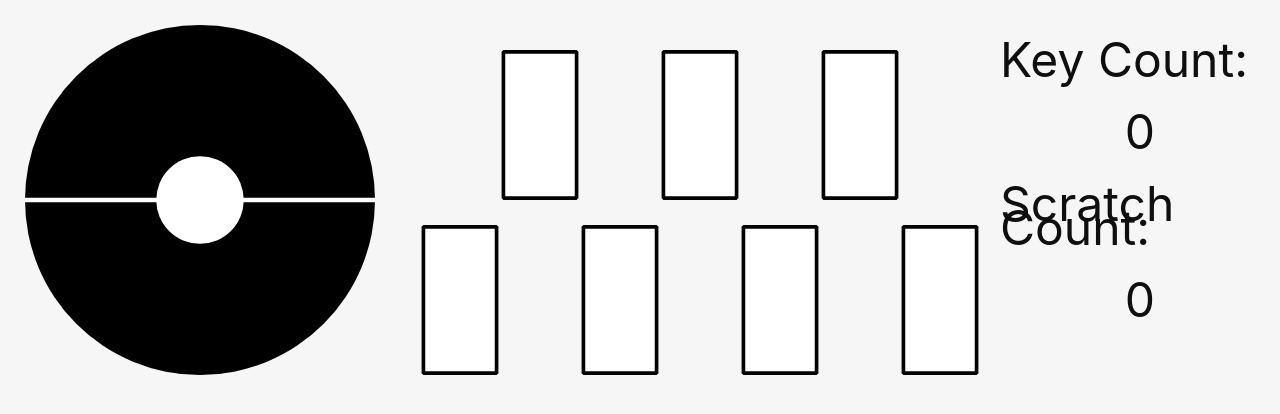
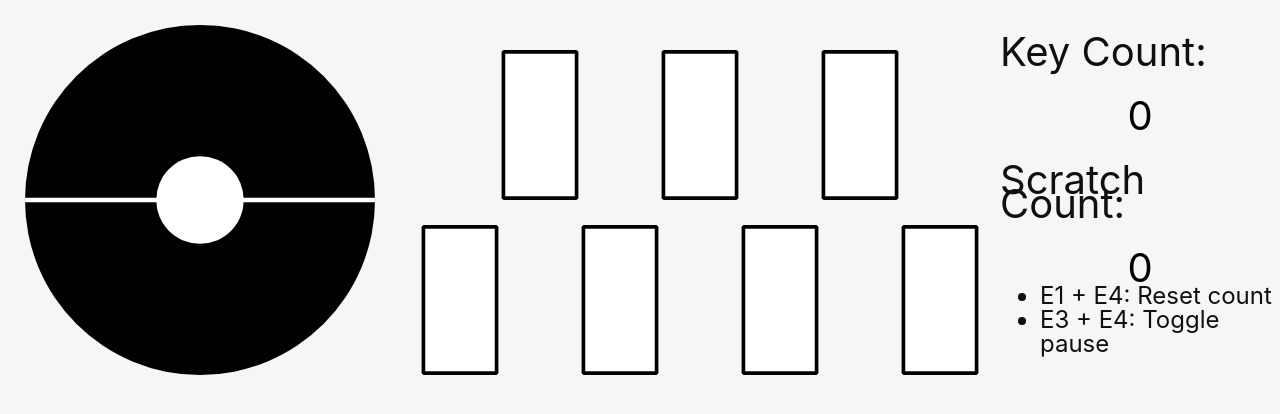
Before and after one commit to Poyotoron/Amaterasu, a React (Vite) app: page / in a window 1280 px wide. Shown: the top 414 px of the page. Built offline with nearby package versions, Linux system fonts and the light colour scheme.

Commit message:
Feature/pause (#17)
* ポーズ機能の追加

* ポーズ機能の追加・カウントの下にヘルプを追加

```diff
--- a/src/App.tsx
+++ b/src/App.tsx
@@ -32,6 +32,8 @@ function App() {
 
   const [scratchState, setScratchState] = useState(0.0);
   const [scratchCount, setScratchCount] = useState(0);
+
+  const [isPaused, setIsPaused] = useState(false);
 
   function createKeyStyle(keyNum: number) {
     // var index = keyNum / 2;
@@ -111,11 +113,19 @@ function App() {
       }
 
       return (
-        <div style={{ position: "absolute", left: statAreaLeft, top: statAreaTop, fontSize: 48 }}>
-          <p>Key Count:</p>
-          <p style={{ textAlign: "center" }}>{keyCountSum}</p>
-          <p>Scratch Count:</p>
-          <p style={{ textAlign: "center" }}>{scratchCount}</p>
+        <div>
+          <div style={{ position: "absolute", left: statAreaLeft, top: statAreaTop, fontSize: 40 }}>
+            <p>Key Count:</p>
+            <p style={{ textAlign: "center", color: isPaused ? "red" : "black" }}>{keyCountSum}</p>
+            <p>Scratch Count:</p>
+            <p style={{ textAlign: "center", color: isPaused ? "red" : "black" }}>{scratchCount}</p>
+          </div>
+          <div style={{ position: "absolute", left: statAreaLeft, top: statAreaTop + 260, fontSize: 24 }}>
+            <ul>
+              <li>E1 + E4: Reset count</li>
+              <li>E3 + E4: Toggle pause</li>
+            </ul>
+          </div>
         </div>
       );
     }
@@ -126,8 +136,9 @@ function App() {
     let listenButtonCounter: any;
     let listenScratchState: any;
     let listenScratchCount: any;
+    let listenTogglePause: any;
 
-    async function f() {
+    async function addListener() {
       listenButtonState = await listen("buttonState", event => {
         console.log(event.payload);
         setKeyStates(event.payload as boolean[]);
@@ -147,8 +158,13 @@ function App() {
         console.log(event.payload);
         setScratchCount(event.payload as number);
       });
+
+      listenTogglePause = await listen("togglePause", event => {
+        console.log(event.payload);
+        setIsPaused(event.payload as boolean);
+      });
     }
-    f();
+    addListener();
 
     return () => {
       if (listenButtonState) {
@@ -166,6 +182,10 @@ function App() {
       if (listenScratchCount) {
         listenScratchCount();
       }
+
+      if (listenTogglePause) {
+        listenTogglePause();
+      }
     }
   }, []);
 
```
Also changed, not shown: 1 other file (tests, documents, lock files or other folders).
